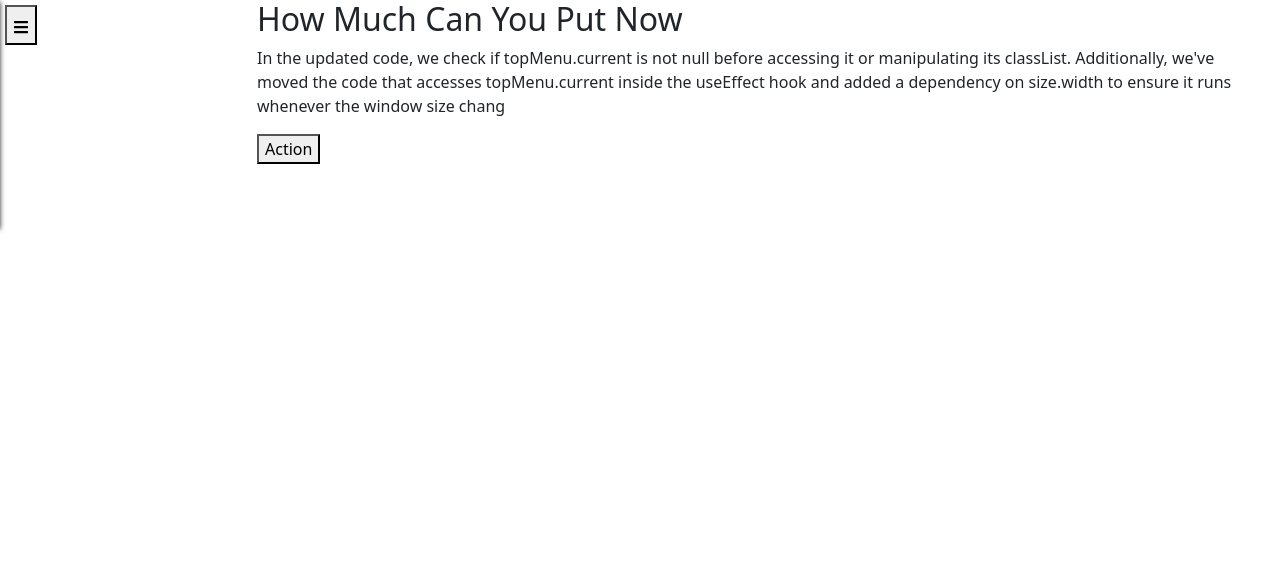
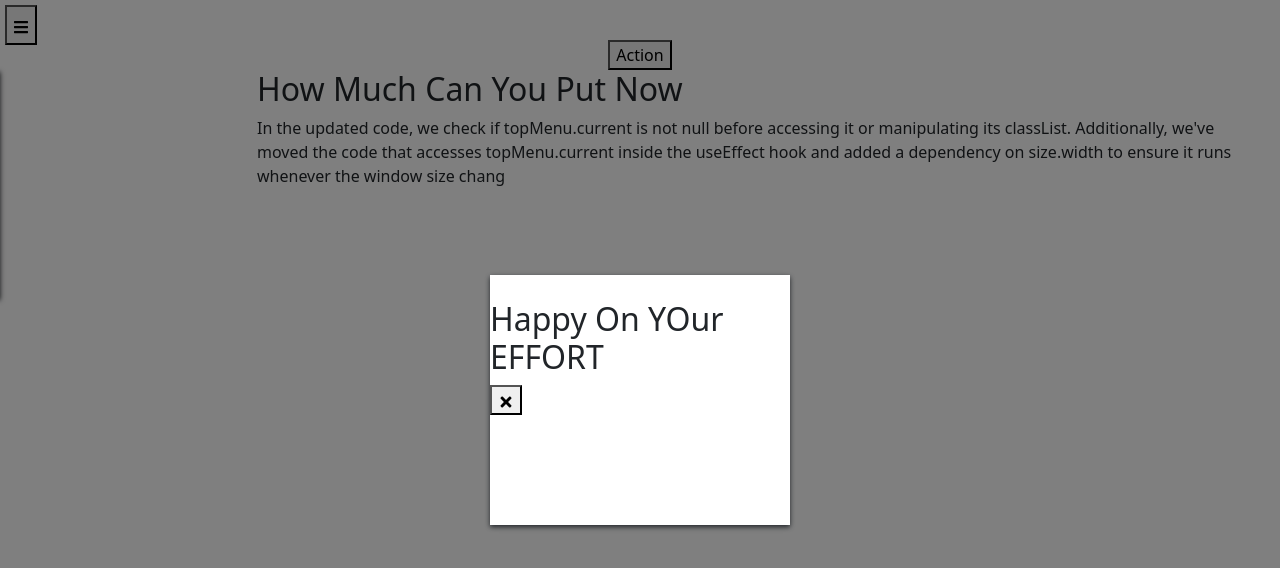
Before and after one commit to Raas-Farooq/modal-sidebar-app, a React (Create React App) app: page / in a window 1280 px wide. Both pictures are taken after a click on the button "Action". Shown: the top 568 px of the page. Built offline with nearby package versions, Linux system fonts and the light colour scheme.

Commit message:
modal Added and maintained

```diff
--- a/src/App.css
+++ b/src/App.css
@@ -4,22 +4,60 @@
   position: relative;
 }
 
-.myModal{
+/* .modal-overlay {
+  position: fixed;
+  top: 0;
+  left: 0;
+  right: 0;
+  bottom: 0;
+  display: flex;
+  justify-content: center;
+  align-items: center;
+  z-index: 1000;
+
+  background-color: rgba(0, 0, 0, 0.5);
+}
+.modal-container{
   position: absolute;
-  right:5%;
-  bottom:80%;
+  right:30%;
+  top:50%
 }
+
+*/
 .modalParent{
-  position: relative;
-  /* height:100%; */
+  /* position: absolute;
+  right:30%;
+  top:250px; */
+  display: flex;
+  justify-content: center;
+  align-items: center;
+}
+/* .superAction{
+  position:absolute;
+  right:30%;
+  top:230px
+} */
+.showModal{
+  position: fixed;
+  right:0;
+  left:0;
+  top:0;
+  bottom:0;
+  display: flex;
+  justify-content: center;
+  align-items: center;
+  z-index: 100;
+  background-color: rgba(0,0,0,.5);
 
 }
-.showModal{
-  height: 100vh;
-  width:100vw;
-  opacity: .7;
+.showModal .myModal{
+  background-color: white;
+  position: relative;
+  box-shadow: 0 2px 5px;
+  width:300px;
+  height:250px;
+
 }
-
 .parentContainer{
   position:relative;
 }
@@ -102,7 +140,7 @@ li{
 }
 .menuBtn{
   height:40px;
-  position:absolute;
+  position:relative;
   top:5px;
   left:5px;
 }
--- a/src/App.js
+++ b/src/App.js
@@ -1,15 +1,14 @@
 // import React,{useRef, useState, useEffect} from 'react';
 import Sidebar from './Sidebar'
 import Modal from './Modal.js';
-
+import Home from './Home.js';
 
 function App() {
   console.log("App.js Running")
   return (
     <div className='AppRoot'>
-      {/* <Modal>
-
-      </Modal> */}
+      <Home />
+      <Modal />
       <Sidebar />
     </div>
   )
--- /dev/null
+++ b/src/Home.js
@@ -0,0 +1,26 @@
+import React, {useContext} from 'react';
+import {FaBars} from 'react-icons/fa';
+import { FaTimes } from 'react-icons/fa';
+import { appContext } from './context';
+function Home(){
+    const allData = useContext(appContext);
+    const {showingSidebar, showingModal} = allData;
+
+    // console.log("showingSidebar: ", showingModal);
+    return(
+        <div style={{position:"relative"}}>
+            <div>
+            <button className="menuBtn" onClick={showingSidebar} ><FaBars /></button>
+            </div>
+
+
+            <div className="modalParent">
+                <button onClick={showingModal}> Action </button>
+                {/* <button><FaTimes /></button> */}
+            </div>
+
+        </div >
+    )
+}
+
+export default Home;
--- a/src/Modal.js
+++ b/src/Modal.js
@@ -1,18 +1,25 @@
-import {useState, useEffect} from 'react';
+import {useState, useEffect, useContext} from 'react';
 import './App.css';
-import {FaBaby} from 'react-icons/fa';
+import {FaTimes} from 'react-icons/fa';
+import { appContext } from './context';
+import { render } from '@testing-library/react';
+
 
 function Modal(){
-    const [display, setDisplay] = useState(false);
-    console.log("MOdal isIndeed Running")
+    const allData = useContext(appContext);
+
+    const {modalRender, closingModal} = allData;
+
+
+
+    console.log(" renderModal", modalRender);
+    console.log(" closingModal", closingModal);
     return(
-        <div className='modalParent'>
+        <div className={modalRender ? 'showModal':'modalParent'}>
             <div className="myModal">
-                <h2> Happy On YOur EFFORT</h2>
-                <div className={display? 'showModal':'hideModal'}>
-                    {display? <button onClick={() => setDisplay(!display)} style={{height:"30px", color:"black"}}> Close </button> :
-                     <button onClick={() => setDisplay(!display)}> Action</button>
-                     }
+                <h2 style={{marginTop:"25px"}}> Happy On YOur EFFORT</h2>
+                <div >
+                    {modalRender && <button onClick={closingModal} style={{height:"30px", color:"black"}}> <FaTimes /> </button> }
 
                 </div>
             </div>
--- a/src/Sidebar.js
+++ b/src/Sidebar.js
@@ -1,4 +1,4 @@
-import React,{useRef, useState, useEffect, useLayoutEffect} from 'react';
+import React,{useRef, useContext, useState, useEffect, useLayoutEffect} from 'react';
 import './App.css';
 import 'bootstrap/dist/css/bootstrap.min.css';
 import 'bootstrap-icons/font/bootstrap-icons.css';
@@ -6,9 +6,14 @@ import {myLinks, socialLinks} from './myLinks.js';
 import { Link } from 'react-router-dom';
 import {FaBars} from 'react-icons/fa';
 import { IoMdClose } from "react-icons/io";
-
+import { appContext } from './context.js';
 
 function Navbar(){
+  const allData = useContext(appContext);
+
+  const {sidebarRender, closingSidebar} = allData;
+
+  const [display, setDisplay] = useState(false);
     const secondList = useRef(null);
     const navbarRef = useRef(null);
     const menuButton = useRef(null);
@@ -27,22 +32,22 @@ function Navbar(){
 
   return (
     <div className='parentContainer'>
-       <button className={showNav ? 'hideBtn': 'menuBtn'} ref={menuButton} onClick={(e) => {
+
+       {/* <button className={showNav ? 'hideBtn': 'menuBtn'} ref={menuButton} onClick={(e) => {
         console.log("menu bar Clicked")
        setShowNav(!showNav);
 
        }}> <FaBars />
-              {/* <i className="bi bi-list" style={{ cursor:"pointer", fontSize: '1.5rem',background:"lightblue"}}> </i> */}
-        </button>
+        </button> */}
         <div className='mainContainer'>
 
-          <div id="myNavbar" className={showNav ? 'showNavbar' : 'hideNavbar'} ref={navbarRef}>
+          <div id="myNavbar" className={sidebarRender ? 'showNavbar' : 'hideNavbar'} ref={navbarRef}>
 
             <div className="navbarHeader">
 
               <h3> Happy Coding </h3>
 
-              <button onClick={() => setShowNav(!showNav)}> <IoMdClose />
+              <button onClick={closingSidebar}> <IoMdClose />
               <i className="bi bi-clean" style={{ cursor:"pointer", fontSize: '1.5rem',background:"lightblue"}}></i>
               </button>
 
@@ -71,7 +76,8 @@ function Navbar(){
             <p>
               In the updated code, we check if topMenu.current is not null before accessing it or manipulating its classList. Additionally, we've moved the code that accesses topMenu.current inside the useEffect hook and added a dependency on size.width to ensure it runs whenever the window size chang
             </p>
-            <button> Action</button>
+
+
           </div>
         </div>
     </div>
--- /dev/null
+++ b/src/context.js
@@ -0,0 +1,33 @@
+import React, {useContext, useState} from 'react';
+
+const appContext = React.createContext();
+
+const AppProvider = ({children}) => {
+    const [sidebarRender, setSidebarRender] = useState(false);
+    const [modalRender, setModalRender] = useState(false);
+
+    const showingSidebar = () => {
+        setSidebarRender(true)
+    }
+    const closingSidebar = () => {
+        setSidebarRender(false)
+    }
+    const showingModal = () => {
+        setModalRender(true)
+    }
+    const closingModal = () => {
+        setModalRender(false)
+    }
+    return <appContext.Provider
+        value = {{
+            sidebarRender,
+            modalRender ,
+            showingModal ,
+            showingSidebar ,
+            closingSidebar,
+            closingModal,
+        }}
+    >{children}</appContext.Provider>
+}
+
+export {AppProvider, appContext };
--- a/src/index.js
+++ b/src/index.js
@@ -2,12 +2,16 @@ import React from 'react';
 import ReactDOM from 'react-dom/client';
 import './index.css';
 import App from './App.js';
+import {AppProvider} from './context.js';
 import reportWebVitals from './reportWebVitals';
 
 const root = ReactDOM.createRoot(document.getElementById('root'));
 root.render(
   <React.StrictMode>
-    <App />
+    <AppProvider>
+      <App />
+    </AppProvider>
+
   </React.StrictMode>
 );
 
```
